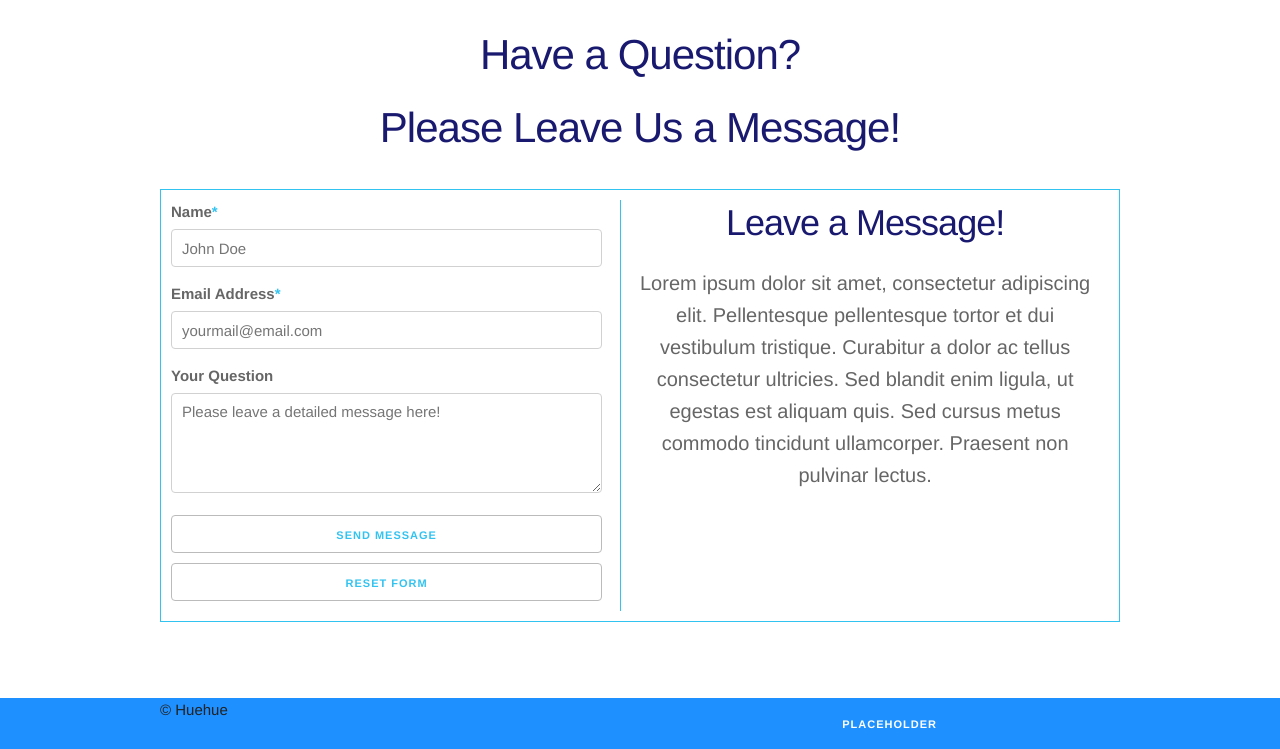
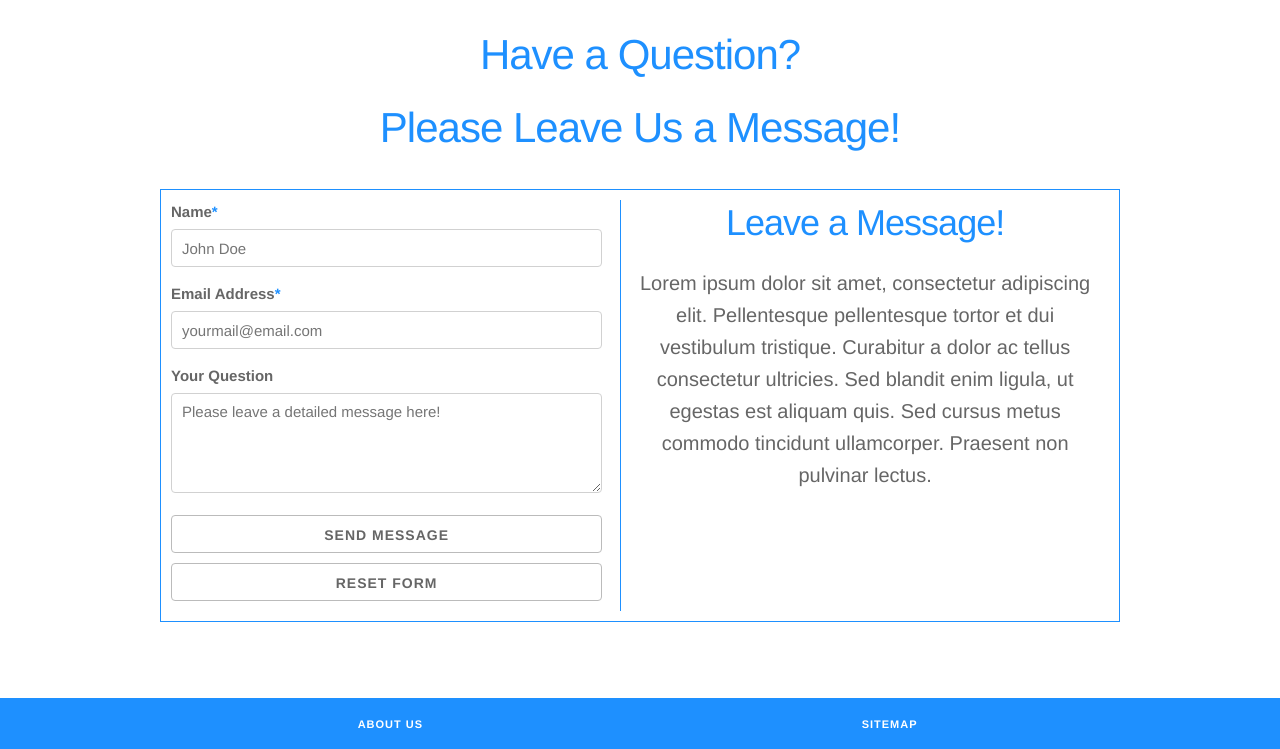
Before and after one commit to Xeltide/project1536, a PHP site: page /form.html in a window 1280 px wide. Shown: the part 51-800 px from the top of the page. Run offline with PHP 8.4, Linux system fonts and the light colour scheme.

Commit message:
updates to forms and sitemap

```diff
--- a/css/formstyle.css
+++ b/css/formstyle.css
@@ -5,24 +5,24 @@ label {
 	color: #666;
 }
 h3 {
-	color: #191970;
+	color: #1E90FF;
 }
 span {
-	color: #33C3F0;
+	color: #1E90FF;
 }
 .form {
 	margin-bottom: 0;
-	border-right: 0.1rem #33C3F0 solid;
+	border-right: 0.1rem #1E90FF solid;
 	padding-right: 4%;
 }
 #formheader {
-	color: #191970;
+	color: #1E90FF;
 	margin-top: 8rem;
 	text-align: center;
 	padding-bottom: 1.5rem;
 }
 #formrow {
-	border: 0.1rem #33C3F0 solid;
+	border: 0.1rem #1E90FF solid;
 	padding:  1rem;
 }
 #name {
@@ -37,8 +37,8 @@ span {
 	resize: vertical;
 }
 #buttonid.button {
-	color: #33C3F0;
-	border-color: #666
+	color: #666;
+	font-weight: bold;
 	font-size: 1.4rem;
 	width: 100%;
 }
@@ -46,7 +46,8 @@ span {
 	border-color: #666;
 }
 #buttonid.button:active {
-	color: #666;
+	background-color: #1E90FF;
+	color: #fff;
 }
 #rightsideform {
 	display: inline-block;
--- a/form.html
+++ b/form.html
@@ -102,19 +102,21 @@
 				</div>
 			</div>
 		</div>
+
 		  <div id="footer" class="footer">
     <div class="container">
       <div class="row">
         <div class="six columns">
-          				<p id="copy">&copy; Huehue</p>
+          <a class="button button-primary" id="placeholder" href="#">About Us</a>
         </div>
         <div class="six columns">
-          				<a class="button button-primary" id="placeholder" href="#">placeholder</a>
+          <a class="button button-primary" id="placeholder" href="#">Sitemap</a>
           <!-- Buttons are placed from right to left so they float properly -->
         </div>
       </div>
     </div>
   </div>
 
+
 	</body>
 </html>
--- a/sitemap.html
+++ b/sitemap.html
@@ -125,18 +125,20 @@
 
 		</div>
 	</div>
+
 	  <div id="footer" class="footer">
     <div class="container">
       <div class="row">
         <div class="six columns">
-          <p id="copy">&copy; Huehue</p>
+          <a class="button button-primary" id="placeholder" href="#">About Us</a>
         </div>
         <div class="six columns">
-          <a class="button button-primary" id="placeholder" href="#">placeholder</a>
+          <a class="button button-primary" id="placeholder" href="#">Sitemap</a>
           <!-- Buttons are placed from right to left so they float properly -->
         </div>
       </div>
     </div>
   </div>
+
 </body>
 </html>
```
Lines whose indentation alone changed are shown as unchanged.
